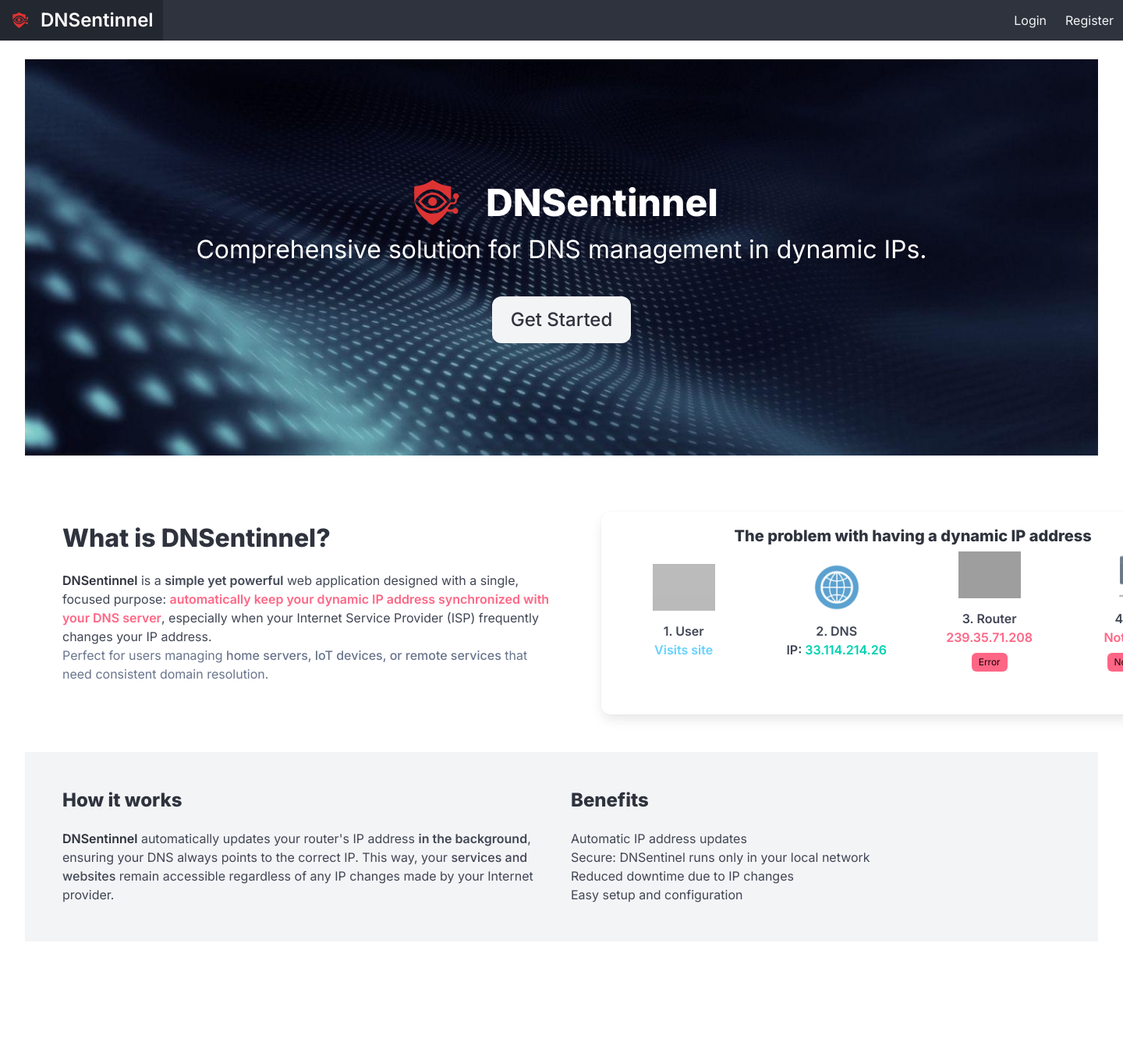
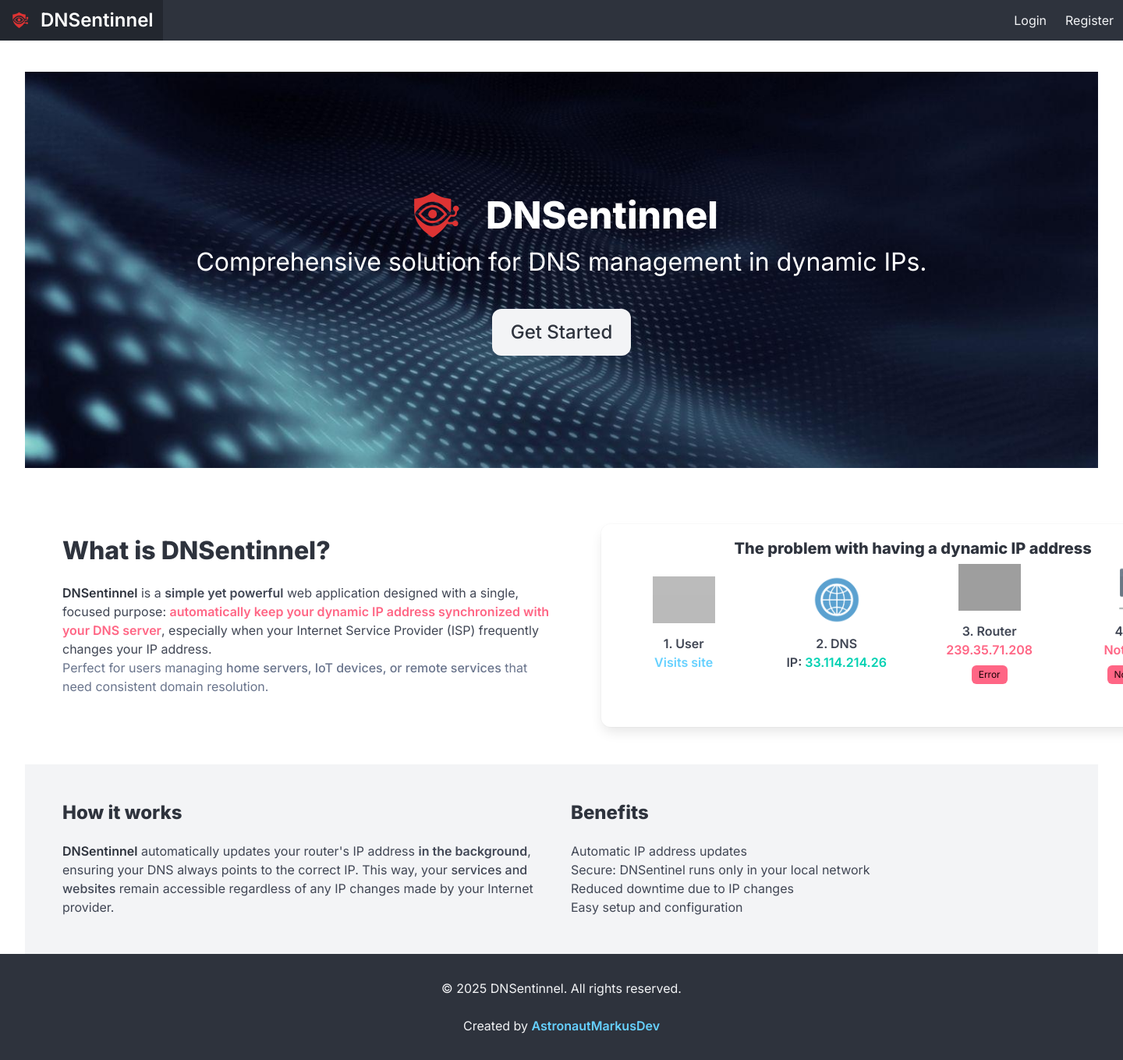
Before and after one commit to AstronautMarkus/DNSentinel, a Flask app: page / in a window 1440 px wide; the page is wider, and only the part inside the window is pictured. Shown: that part at 78% size. Before the commit the page ends 1157 px from the top of that part, so only its background shows below. Run offline with Flask 3, Linux system fonts and the light colour scheme; grey boxes are pictures that could not be loaded.

Commit message:
feat: enhance layout with flexbox and add footer template

```diff
--- a/dnsentinnel/app/templates/base/base.html
+++ b/dnsentinnel/app/templates/base/base.html
@@ -10,10 +10,23 @@
     <link href="{{ url_for('static', filename='css/bulma.min.css')}}" rel="stylesheet">
     <link href="https://fonts.googleapis.com/css2?family=Inter:ital,opsz,wght@0,14..32,100..900;1,14..32,100..900&display=swap" rel="stylesheet">
     {% block head %}{% endblock %}
+    <style>
+        html, body {
+            height: 100%;
+        }
+        body {
+            min-height: 100vh;
+            display: flex;
+            flex-direction: column;
+        }
+        main {
+            flex: 1;
+        }
+    </style>
 </head>
 <body>
     {% include 'base/header/header.html' %}
-    <div class="container is-fluid mt-5">
+    <main class="container is-fluid mt-5">
         {% with messages = get_flashed_messages(with_categories=true) %}
             {% if messages %}
                 {% for category, message in messages %}
@@ -25,7 +38,8 @@
             {% endif %}
         {% endwith %}
         {% block content %}{% endblock %}
-    </div>
+    </main>
+    {% include 'base/footer/footer.html' %}
     {% block scripts %}{% endblock %}
 </body>
 </html>
--- /dev/null
+++ b/dnsentinnel/app/templates/base/footer/footer.html
@@ -0,0 +1,15 @@
+<footer class="footer has-background-dark has-text-white-ter" style="padding: 2rem 0;">
+    <div class="content has-text-centered">
+        <p>&copy;
+            <script>document.write(new Date().getFullYear())</script> DNSentinnel. All rights reserved.
+        </p>
+        <div style="margin-top: 1.5rem;">
+            <span>
+                Created by <a href="https://github.com/astronautmarkus" target="_blank" rel="noopener"
+                    class="has-text-white-ter has-text-weight-bold">
+                    <strong class="has-text-info">AstronautMarkusDev</strong>
+                </a>
+            </span>
+        </div>
+    </div>
+</footer>
```
